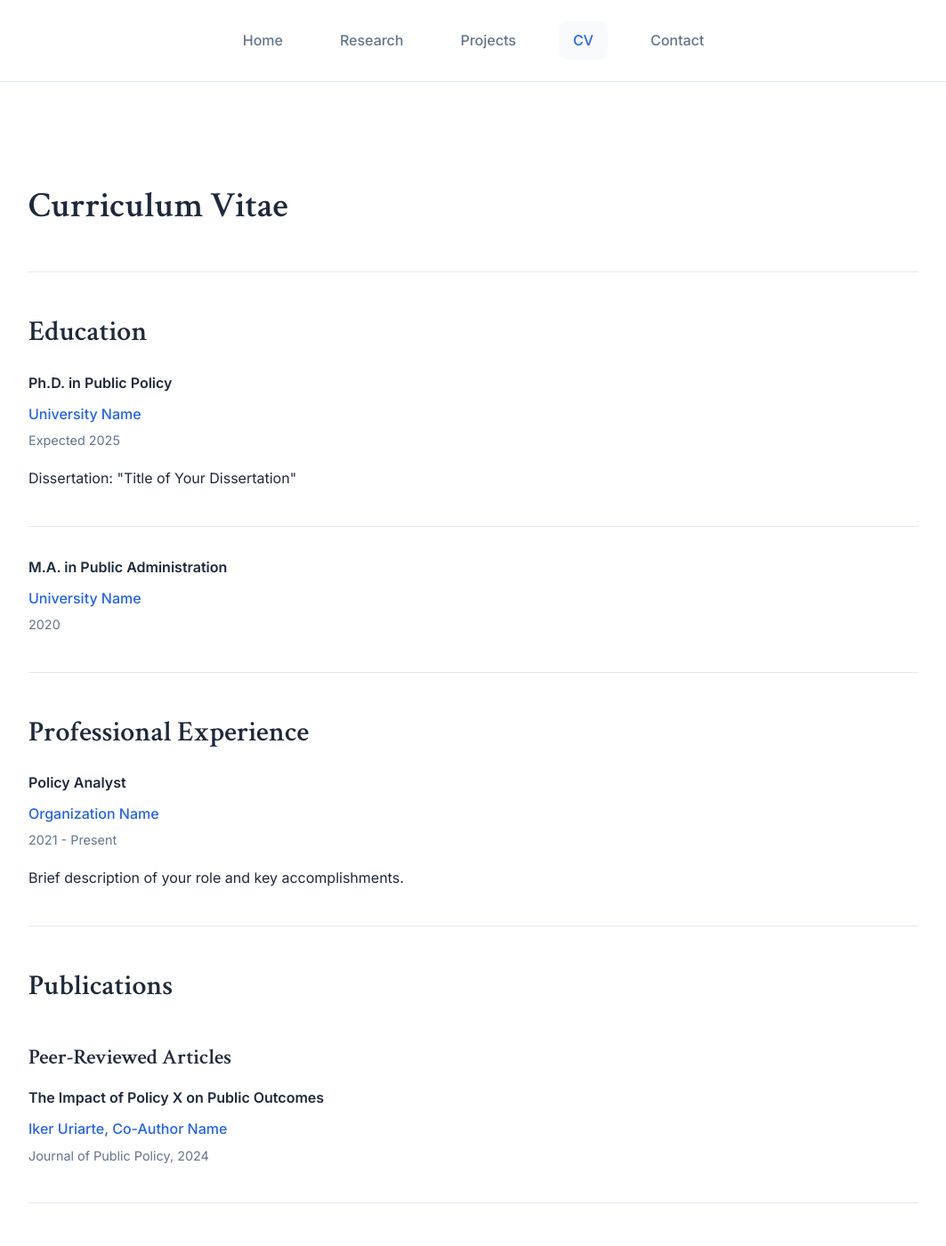
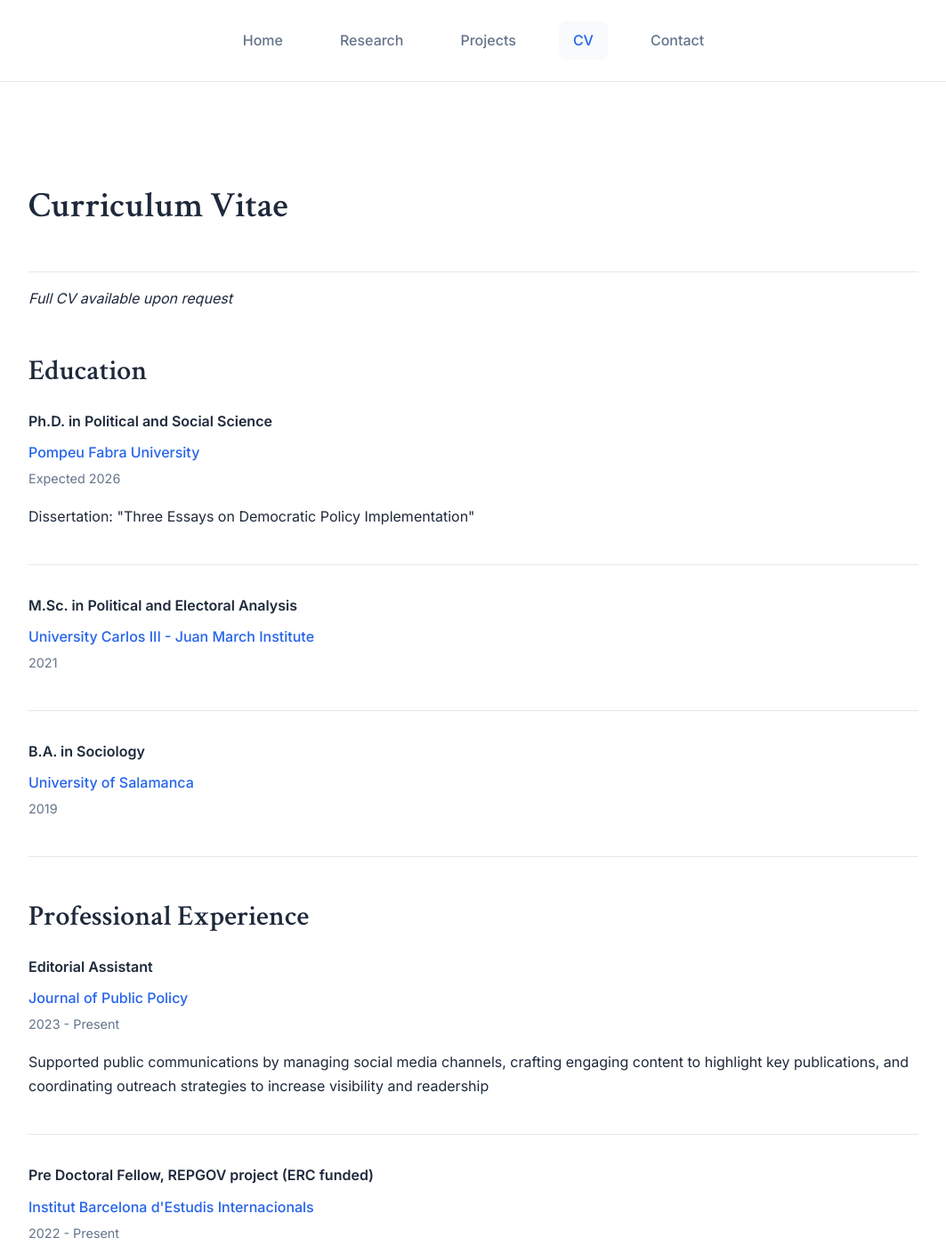
Before and after one commit to iker-uriarte/iker-uriarte.github.io, a Jekyll site: the page built from cv.md, in a window 1280 px wide and 1400 px high. Shown: the whole window at 89% size, without its empty margins (108-1171 px from the left). Built offline with Jekyll 4.4.1, drawn with Linux system fonts in a browser that asks for light colours; some of the changed text lies outside the part shown.

Commit message:
Add new publication and update personal information
- Add 'Anchoring Institutional Values in Democracy' publication with full details
- Remove placeholder 'Policy X' research paper
- Update CV with real education and professional experience
- Add 'Full CV available upon request' note to CV page
- Update contact information with real details and office location
- Add icons to social media links and fix spacing issues
- Enhanced research page with comprehensive publication details

```diff
--- a/_includes/navigation.html
+++ b/_includes/navigation.html
@@ -1,7 +1,9 @@
 <nav class="main-nav">
     <a href="{{ '/' | relative_url }}" {% if page.url=="/" %}class="active" {% endif %}>Home</a>
-    <a href="{{ '/research/' | relative_url }}" {% if page.url contains '/research' %}class="active" {% endif %}>Research</a>
-    <a href="{{ '/projects/' | relative_url }}" {% if page.url contains '/projects' %}class="active" {% endif %}>Projects</a>
+    <a href="{{ '/research/' | relative_url }}" {% if page.url contains '/research' %}class="active" {% endif
+        %}>Research</a>
+    <a href="{{ '/projects/' | relative_url }}" {% if page.url contains '/projects' %}class="active" {% endif
+        %}>Projects</a>
     <a href="{{ '/cv/' | relative_url }}" {% if page.url=='/cv/' %}class="active" {% endif %}>CV</a>
     <a href="{{ '/contact/' | relative_url }}" {% if page.url=='/contact/' %}class="active" {% endif %}>Contact</a>
 </nav>
--- a/cv.md
+++ b/cv.md
@@ -4,28 +4,43 @@ title: Curriculum Vitae
 permalink: /cv/
 ---
 
+*Full CV available upon request*
+
 ## Education
 
 <div class="cv-entry">
-    <div class="cv-title">Ph.D. in Public Policy</div>
-    <div class="cv-organization">University Name</div>
-    <div class="cv-date">Expected 2025</div>
-    <p>Dissertation: "Title of Your Dissertation"</p>
+    <div class="cv-title">Ph.D. in Political and Social Science</div>
+    <div class="cv-organization">Pompeu Fabra University</div>
+    <div class="cv-date">Expected 2026</div>
+    <p>Dissertation: "Three Essays on Democratic Policy Implementation"</p>
 </div>
 
 <div class="cv-entry">
-    <div class="cv-title">M.A. in Public Administration</div>
-    <div class="cv-organization">University Name</div>
-    <div class="cv-date">2020</div>
+    <div class="cv-title">M.Sc. in Political and Electoral Analysis</div>
+    <div class="cv-organization">University Carlos III - Juan March Institute</div>
+    <div class="cv-date">2021</div>
+</div>
+
+<div class="cv-entry">
+    <div class="cv-title">B.A. in Sociology</div>
+    <div class="cv-organization">University of Salamanca</div>
+    <div class="cv-date">2019</div>
 </div>
 
 ## Professional Experience
 
 <div class="cv-entry">
-    <div class="cv-title">Policy Analyst</div>
-    <div class="cv-organization">Organization Name</div>
-    <div class="cv-date">2021 - Present</div>
-    <p>Brief description of your role and key accomplishments.</p>
+    <div class="cv-title">Editorial Assistant</div>
+    <div class="cv-organization">Journal of Public Policy</div>
+    <div class="cv-date">2023 - Present</div>
+    <p>Supported public communications by managing social media channels, crafting engaging content to highlight key publications, and coordinating outreach strategies to increase visibility and readership</p>
+</div>
+
+<div class="cv-entry">
+    <div class="cv-title">Pre Doctoral Fellow, REPGOV project (ERC funded)</div>
+    <div class="cv-organization">Institut Barcelona d'Estudis Internacionals</div>
+    <div class="cv-date">2022 - Present</div>
+    <p>Contributed to research on caretaker governments and legislative politics through large-scale data collection, systematic literature reviews, and quantitative analysis of lawmaking processes in Spain and Italy.</p>
 </div>
 
 ## Publications
```
Also changed, not shown: _research/democratic-anchors.md (added, +156 -0 lines), _research/policy-x-impact.md (deleted, +0 -27 lines), contact.md (+8 -7 lines), 8 other files.
